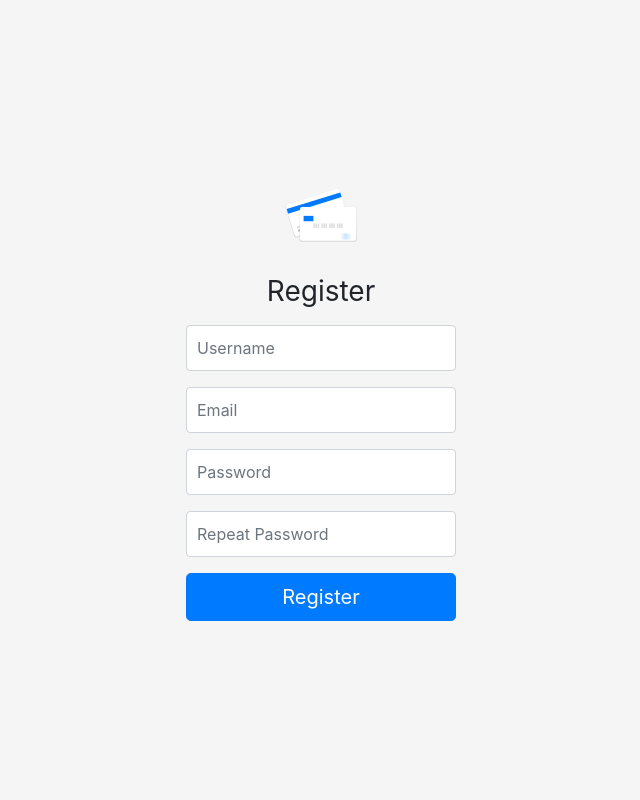
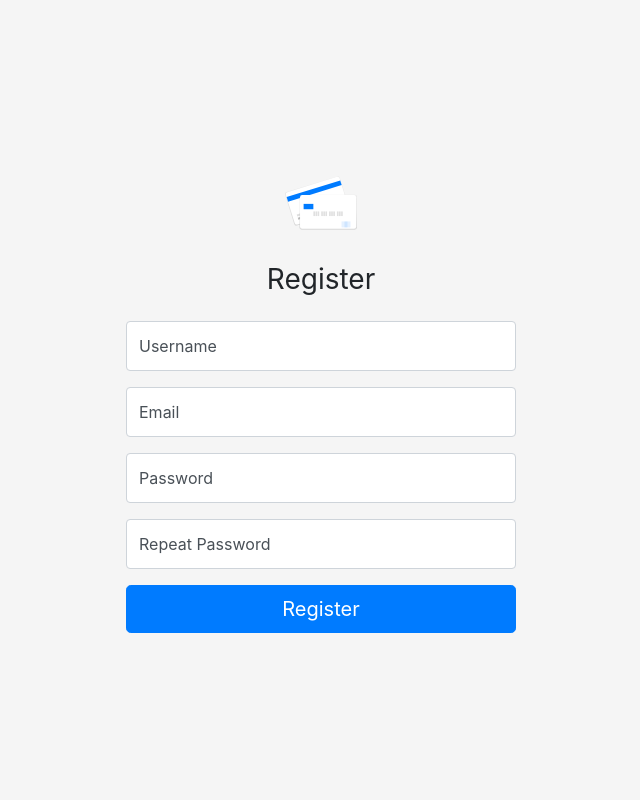
Before and after one commit to jhryan/budget, a Flask app: page /auth/register in a window 1280 px wide. Shown: the whole page, without its empty margins (319-959 px from the left). Run offline with Flask 2, Linux system fonts and the light colour scheme; some libraries are stand-ins or nearby versions.

Commit message:
Modify quick form to be suited for register form wit floating labels

```diff
--- a/app/static/css/register.css
+++ b/app/static/css/register.css
@@ -1,3 +1,8 @@
+:root {
+  --input-padding-x: .75rem;
+  --input-padding-y: .75rem;
+}
+
 html,
 body {
   height: 100%;
@@ -18,21 +23,69 @@ body {
   background-color: #f5f5f5;
 }
 
-.form-register,
-.container-fluid {
+.form-register {
   width: 100%;
-  max-width: 330px;
+  max-width: 420px;
   padding: 15px;
   margin: 0 auto;
 }
 
 .form-register .form-control {
+  height: auto;
+}
+
+.form-label-group {
   position: relative;
-  box-sizing: border-box;
-  height: auto;
-  padding: 10px;
-  font-size: 16px;
+  margin-bottom: 1rem;
 }
-.form-register .form-control:focus {
-  z-index: 2;
+
+.form-label-group > input,
+.form-label-group > label {
+  padding: var(--input-padding-y) var(--input-padding-x);
 }
+
+.form-label-group > label {
+  position: absolute;
+  top: 0;
+  left: 0;
+  display: block;
+  width: 100%;
+  margin-bottom: 0; /* Override default `<label>` margin */
+  line-height: 1.5;
+  color: #495057;
+  border: 1px solid transparent;
+  border-radius: .25rem;
+  transition: all .1s ease-in-out;
+}
+
+.form-label-group input::-webkit-input-placeholder {
+  color: transparent;
+}
+
+.form-label-group input:-ms-input-placeholder {
+  color: transparent;
+}
+
+.form-label-group input::-ms-input-placeholder {
+  color: transparent;
+}
+
+.form-label-group input::-moz-placeholder {
+  color: transparent;
+}
+
+.form-label-group input::placeholder {
+  color: transparent;
+}
+
+.form-label-group input:not(:placeholder-shown) {
+  padding-top: calc(var(--input-padding-y) + var(--input-padding-y) * (2 / 3));
+  padding-bottom: calc(var(--input-padding-y) / 3);
+}
+
+.form-label-group input:not(:placeholder-shown) ~ label {
+  padding-top: calc(var(--input-padding-y) / 3);
+  padding-bottom: calc(var(--input-padding-y) / 3);
+  font-size: 12px;
+  color: #777;
+}
--- a/app/templates/_formhelpers.html
+++ b/app/templates/_formhelpers.html
@@ -1,30 +1,19 @@
-{% macro form_group(field, quick_form_label) -%}
-    <div class="form-group required">
-        {% set class_ = kwargs.pop('class_', '') %}
-        {% set with_label = kwargs.pop('with_label', False) %}
-        {% set placeholder = '' %}
-        {% if not with_label and not quick_form_label %}
-            {% set placeholder = field.label.text %}
-        {% endif %}
-        {% if with_label or quick_form_label %}
-            <label for="{{ field.id }}" class="form-control-label">
-                {{ field.label }}
-            </label>
-        {% else %}
-            <label for="{{ field.id }}" class="sr-only form-control-label">
-                {{ field.label }}
-            </label>
-        {% endif %}
+{% macro form_group(field) -%}
+    {% set class_ = kwargs.pop('class_', '') %}
+    {% set placeholder = '' %}
+    <div class="form-label-group">
         {% if field.errors %}
             {% set class_ = class_ + " form-control is-invalid" %}
-            {{ field(class_=class_, placeholder=placeholder) }}
         {% else %}
             {% set class_ = class_ + " form-control" %}
-            {{ field(class_=class_, placeholder=placeholder) }}
         {% endif %}
+
+        {{ field(class_=class_, placeholder=field.label.text) }}
+        {{ field.label }}
+
         {% if field.errors %}
             <div class="invalid-feedback">
-                {{ field.errors[0] }}
+                {{ field.label.text }}: {{ field.errors[0] }}
             </div>
         {% endif %}
     </div>
@@ -32,15 +21,45 @@
 
 {% macro quick_form(form) -%}
     {% set class_ = kwargs.pop('class_', '') %}
-    {% set with_label = kwargs.pop('with_label', False) %}
-    <form class="{{ class_ }}" method="post" action="">
+    {% set novalidate = kwargs.pop('novalidate', True) %}
+    {% set form_banner = kwargs.pop('form_banner', False) %}
+    {% set form_title = kwargs.pop('form_title', '') %}
+    {% set form_messages = kwargs.pop('form_messages', False) %}
+
+    {% if novalidate %}
+        <form class="{{ class_ }}" method="post" action="" novalidate>
+    {% else %}
+        <form class="{{ class_ }}" method="post" action="">
+    {% endif %}
+
+    {% if form_banner or form_title %}
+        <div class="text-center mb-4">
+            {% if form_banner %}
+                <img class="mb-4" src="{{ url_for('static', filename='img/credit_cards.svg') }}" alt="" width="72" height="72">
+            {% endif %}
+            {% if form_title %}
+                <h1 class="h3 mb-3 font-weight-normal">{{ form_title }}</h1>
+            {% endif %}
+        </div>
+    {% endif %}
+
+    {% if form_messages %}
+        {% with messages = get_flashed_messages() %}
+            {% if messages %}
+                {% for message in messages %}
+                    <div class="alert alert-info" role="alert">{{ message }}</div>
+                {% endfor %}
+            {% endif %}
+        {% endwith %}
+    {% endif %}
+
     {% for field in form %}
         {% if field.type in ('HiddenField', 'CSRFTokenField') %}
             {{ field() }}
         {% elif field.type == 'SubmitField' %}
             {{ field(class_="btn btn-lg btn-primary btn-block") }}
         {% else %}
-            {{ form_group(field, with_label) }}
+            {{ form_group(field) }}
         {% endif %}
     {% endfor %}
     </form>
--- a/app/templates/auth/register.html
+++ b/app/templates/auth/register.html
@@ -13,12 +13,6 @@
     <link rel="stylesheet" href="{{ url_for('static', filename='css/register.css') }}">
 {% endblock %}
 
-{% block app_content %}
-    <form action="" method="post" class="form-register text-center" novalidate>
-        {{ form.hidden_tag() }}
-        <img class="mb-4" src="{{ url_for('static', filename='img/credit_cards.svg') }}" alt="" width="72" height="72">
-        <h1 class="h3 mb-3 font-weight-normal">Register</h1>
-
-        {{ quick_form(form) }}
-    </form>
+{% block content %}
+    {{ quick_form(form, class_="form-register", form_banner=True, form_title="Register") }}
 {% endblock %}
```
